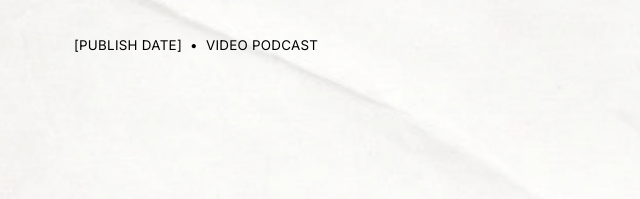
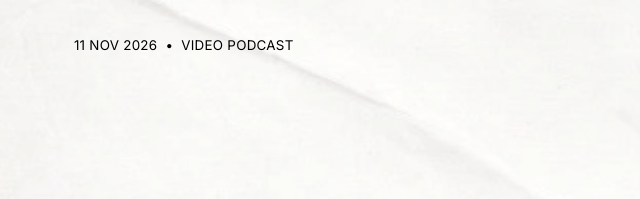
Before and after one commit to jemoares/Birdeye, a plain HTML site: page index.html in a window 1280 px wide. Shown: the part 435-634 px from the top of the page, 15-655 px from the left. Drawn offline with nearby package versions, Linux system fonts and the light colour scheme; a web font is replaced by a local one.

Commit message:
Update index.html

```diff
--- a/index.html
+++ b/index.html
@@ -201,7 +201,7 @@ footer .grid{height:calc(min(100vw, 500px) * 0.34718)}
     <div class="hero-text">
       <h1>Putting AI agents to work for multi-location brands</h1>
       <p class="dek font-inter">Birdeye builds AI agents that do the work for multi-location brands, from replying to every social comment to tracking a brand’s visibility across 6,500 AI prompts.</p>
-      <p class="date font-inter">[Publish date]&#160;&#160;•&#160;&#160;Video podcast</p>
+      <p class="date font-inter">11 Nov 2026&#160;&#160;•&#160;&#160;Video podcast</p>
     </div>
     <div class="hero-img"><div class="placeholder" role="img" aria-label="Hero image placeholder"><svg viewBox="0 0 24 24" fill="none" stroke="currentColor" stroke-width="1.5" aria-hidden="true"><rect x="3" y="4" width="18" height="16" rx="1"/><circle cx="8.5" cy="9.5" r="1.5"/><path d="M3 17l5-5 4 4 3-3 6 6"/></svg><span>Hero image placeholder</span></div></div>
   </div>
```
